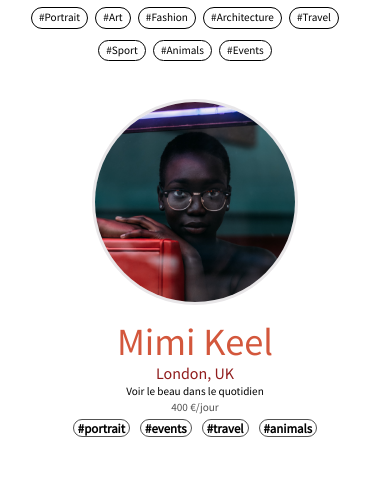
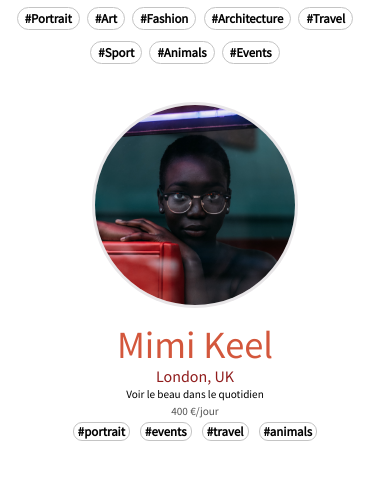
Before and after one commit to Chrisdeparis/milfortchristian_6_29062021, a plain HTML site: page index.html in a window 390 px wide. Shown: the part 91-570 px from the top of the page. Drawn offline with Linux system fonts and the light colour scheme.

Commit message:
tagBorder Color

```diff
--- a/scss/abstracts/_variables.scss
+++ b/scss/abstracts/_variables.scss
@@ -2,3 +2,4 @@ $background:#DB8876;
 $primary : #901C1C;
 $primary-text: #D3573C;
 $grey : #525252;
+$tagBorder: #C4C4C4;
--- a/scss/media/_desktop.scss
+++ b/scss/media/_desktop.scss
@@ -36,7 +36,7 @@
             width: 100%;
             li {
               list-style: none;
-              border: 1px solid black;
+              border: 1px solid $tagBorder;
               border-radius: 15px;
               margin: 10px 2px 1px;
               padding: 4px 7px;
--- a/scss/media/_mobile.scss
+++ b/scss/media/_mobile.scss
@@ -38,11 +38,12 @@
                         width: 100%;
                         li{
                             list-style: none;
-                            border:1px solid black;
+                            border:1px solid $tagBorder;
                             border-radius:15px;
                             margin:10px 2px 1px;
                             padding:4px 7px;
-                            font-size: 0.7rem;
+                            font-size: 0.8rem;
+                            font-weight: bold;
 
                         }
                     }
@@ -136,7 +137,7 @@
                 li{
                     margin:0 5px;
                     font-size: 0.8rem;
-                    border:1px solid $grey;
+                    border:1px solid $tagBorder;
                     border-radius:9px;
                     padding:2px 4px;
                     color:$primary;
```
Also changed, not shown: css/index.css.
